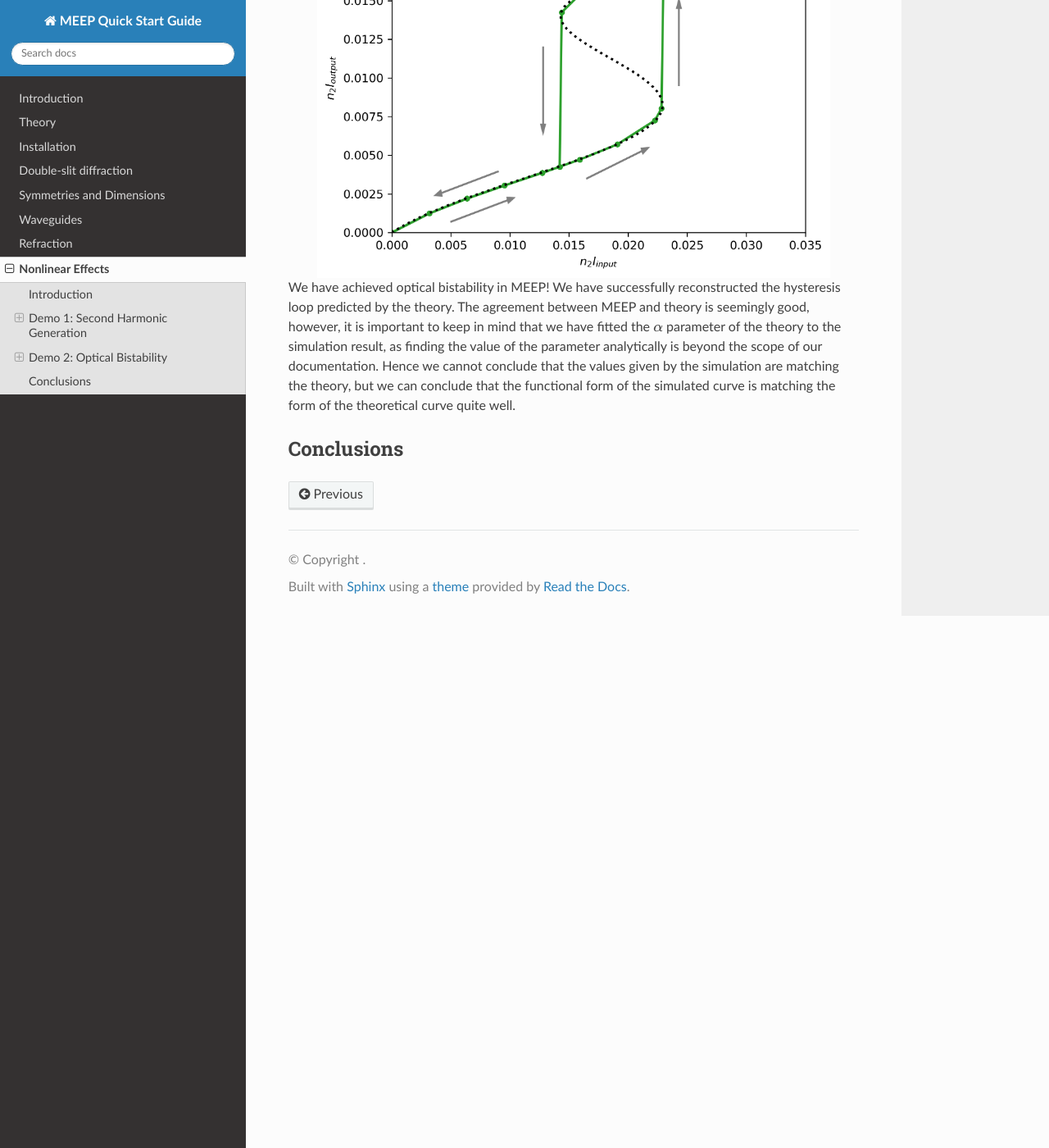
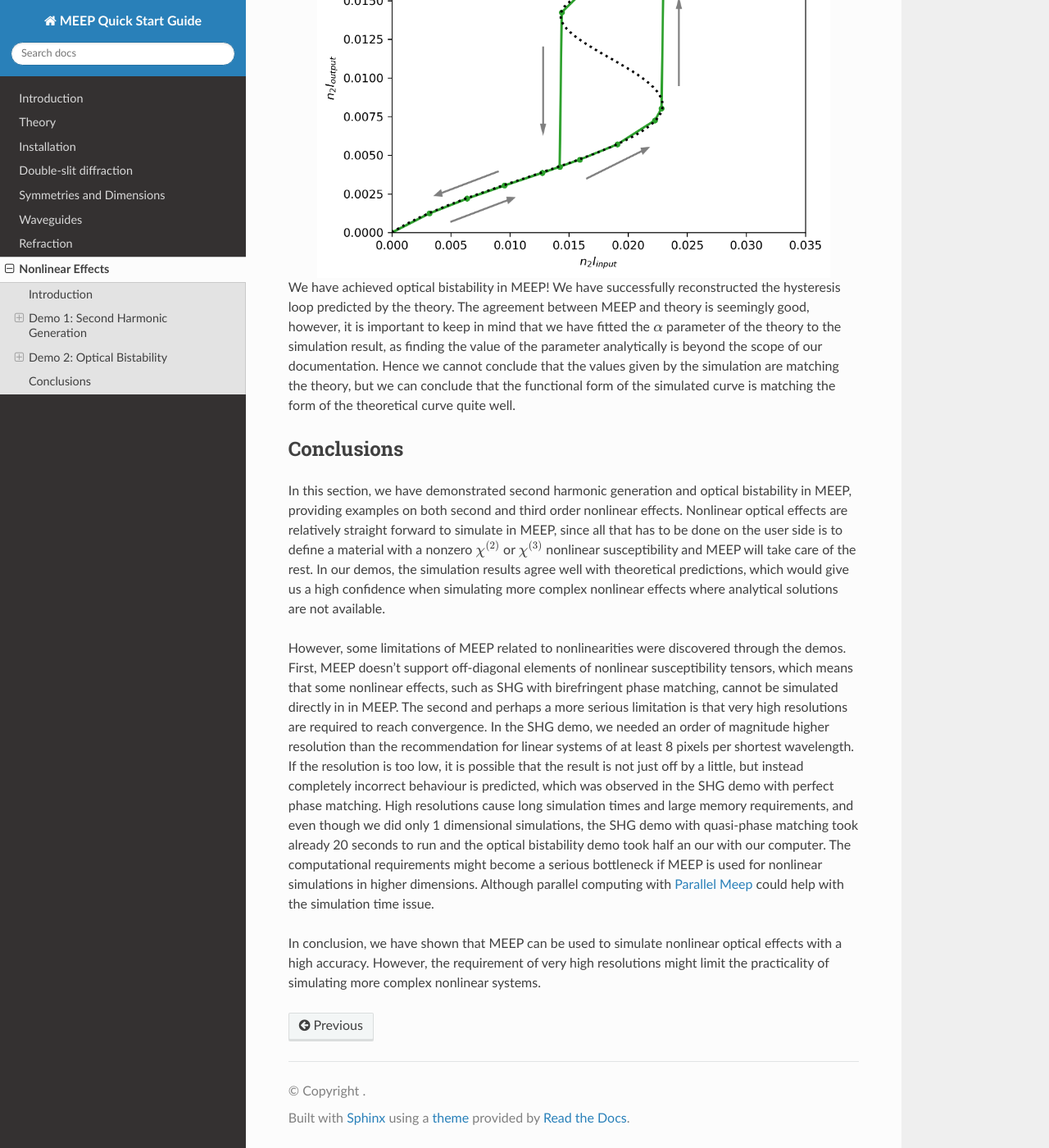
Before and after one commit to lehtisa/tuni_meep_doc, a Sphinx documentation site: the page built from docs/source/nonlinear_phenomena.rst, in a window 1280 px wide and 1400 px high, scrolled down 30402 px. Shown: the whole window at 82% size. Built offline with Sphinx 7.4.7 and the Read the Docs theme 3.1.0, drawn with Linux system fonts in a browser that asks for light colours; pages that are not in the unit, such as notebooks, are missing from menus.

Commit message:
Add nonlinear conclusions

```diff
--- a/docs/source/nonlinear_phenomena.rst
+++ b/docs/source/nonlinear_phenomena.rst
@@ -1200,3 +1200,9 @@ We have achieved optical bistability in MEEP! We have successfully reconstructed
 
 Conclusions
 ===========
+
+In this section, we have demonstrated second harmonic generation and optical bistability in MEEP, providing examples on both second and third order nonlinear effects. Nonlinear optical effects are relatively straight forward to simulate in MEEP, since all that has to be done on the user side is to define a material with a nonzero :math:`\chi^{(2)}` or :math:`\chi^{(3)}` nonlinear susceptibility and MEEP will take care of the rest. In our demos, the simulation results agree well with theoretical predictions, which would give us a high confidence when simulating more complex nonlinear effects where analytical solutions are not available.
+
+However, some limitations of MEEP related to nonlinearities were discovered through the demos. First, MEEP doesn't support off-diagonal elements of nonlinear susceptibility tensors, which means that some nonlinear effects, such as SHG with birefringent phase matching, cannot be simulated directly in in MEEP. The second and perhaps a more serious limitation is that very high resolutions are required to reach convergence. In the SHG demo, we needed an order of magnitude higher resolution than the recommendation for linear systems of at least 8 pixels per shortest wavelength. If the resolution is too low, it is possible that the result is not just off by a little, but instead completely incorrect behaviour is predicted, which was observed in the SHG demo with perfect phase matching. High resolutions cause long simulation times and large memory requirements, and even though we did only 1 dimensional simulations, the SHG demo with quasi-phase matching took already 20 seconds to run and the optical bistability demo took half an our with our computer. The computational requirements might become a serious bottleneck if MEEP is used for nonlinear simulations in higher dimensions. Although parallel computing with `Parallel Meep <https://meep.readthedocs.io/en/latest/Parallel_Meep/>`_ could help with the simulation time issue.
+
+In conclusion, we have shown that MEEP can be used to simulate nonlinear optical effects with a high accuracy. However, the requirement of very high resolutions might limit the practicality of simulating more complex nonlinear systems.
```
